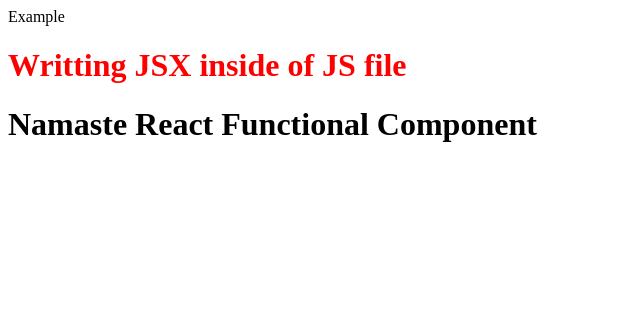
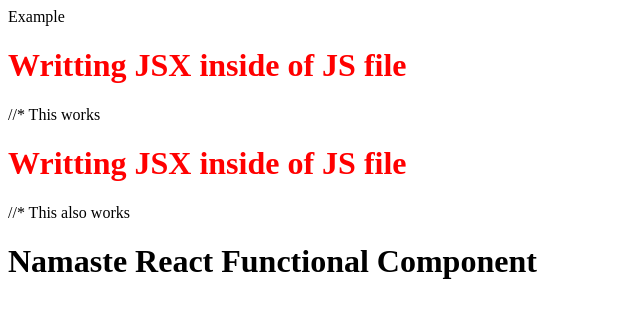
Before and after one commit to Aigito/namaste-react, a React (Vite) app: page / in a window 1280 px wide. Shown: the top 318 px of the page, without its empty margins (0-640 px from the left). Built offline with nearby package versions, Linux system fonts and the light colour scheme.

Commit message:
Ep 03: More examples of how to render React Components as JSX or JS

```diff
--- a/App.js
+++ b/App.js
@@ -5,7 +5,7 @@
 
 const elem = <span>Example</span>
 
-const jsxHeading = (
+const JsxHeading = () => (
   <h1 id="heading" className="head" tabIndex="5">
     Writting JSX inside of JS file
   </h1>
@@ -14,7 +14,8 @@
 const HeadingComponent = () => (
   <div id="container">
     {elem}
-    {jsxHeading}
+    <JsxHeading /> //* This works
+    {JsxHeading()} //* This also works
     <h1 className="heading">
       Namaste React Functional Component
     </h1>
```
